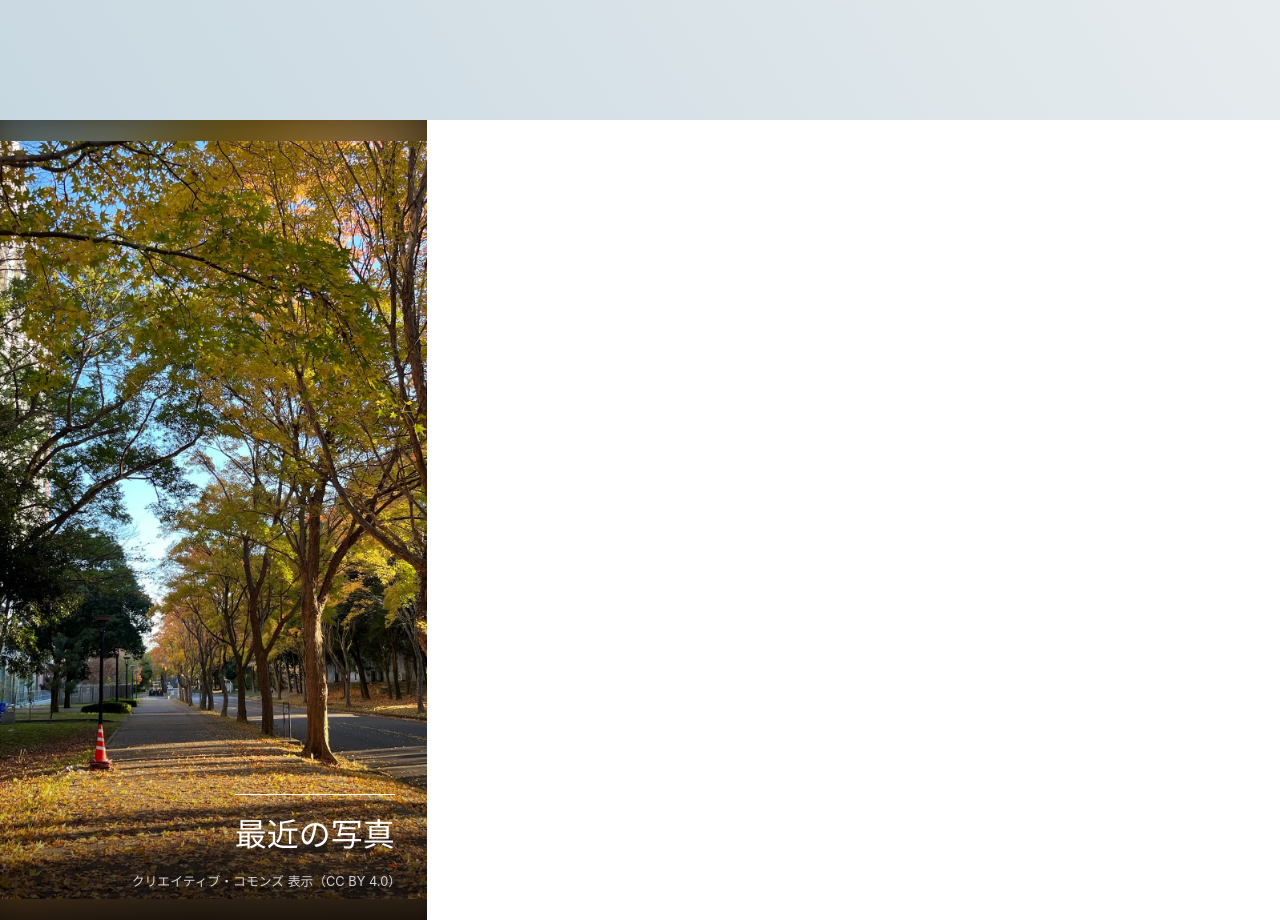
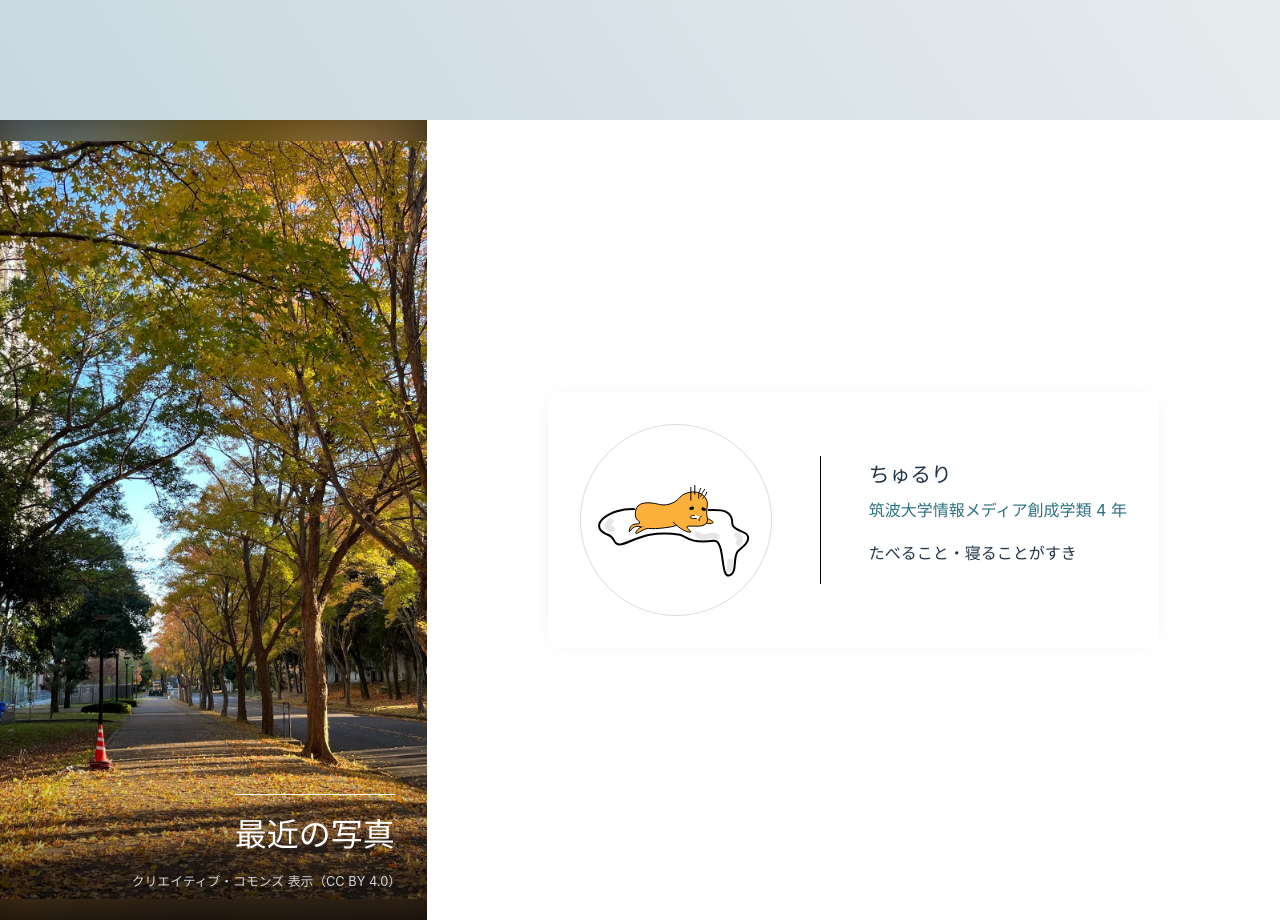
Before and after one commit to itsu-dev/https-itsu-dev2, a React (Vite) app: page / in a window 1280 px wide. Shown: the part 680-1600 px from the top of the page. Built offline with nearby package versions, Linux system fonts and the light colour scheme.

Commit message:
feat: 自己紹介の実装

```diff
--- /dev/null
+++ b/src/features/components/index/TopSection/Introduction/index.tsx
@@ -0,0 +1,24 @@
+import styles from "./styles.module.css";
+import React from "react";
+import useObserver from "../../../../../hooks/useObserver.ts";
+
+export default function Introduction() {
+
+    const ref = React.useRef<HTMLDivElement>(null);
+
+    useObserver(() => {
+        ref.current?.classList.add(styles.active);
+    }, ref, { threshold: 1.0 });
+
+    return (
+        <div ref={ref} className={styles.wrapper}>
+            <img className={styles.icon} src="/icon.svg" alt="自分のアイコン" />
+            <div className={styles.divider}></div>
+            <div className={styles.description}>
+                <h3>ちゅるり</h3>
+                <p className={styles.affiliation}>筑波大学情報メディア創成学類 4 年</p>
+                <p>たべること・寝ることがすき</p>
+            </div>
+        </div>
+    )
+}
--- /dev/null
+++ b/src/features/components/index/TopSection/Introduction/styles.module.css
@@ -0,0 +1,55 @@
+.wrapper {
+    display: flex;
+    justify-content: center;
+    align-items: center;
+    text-align: center;
+
+    background-color: white;
+    padding: 2rem;
+    box-shadow: 0 0 22px -15px #aaaaaa;
+    border-radius: 0.8rem;
+}
+
+.icon {
+    width: 12rem;
+    height: 12rem;
+    border: 1px solid #dddddd;
+    border-radius: 50%;
+    opacity: calc(var(--intro-active, 0));
+    transform: translateX(calc(var(--intro-active, -1) * -1rem + 1rem));
+
+    transition: opacity 0.3s cubic-bezier(0.77, 0, 0.175, 1), transform 0.3s cubic-bezier(0.77, 0, 0.175, 1);
+    transition-delay: 0.1s;
+}
+
+.divider {
+    width: 1px;
+    height: calc(var(--intro-active, 0) * 8rem);
+    margin: 0 3rem;
+    background-color: black;
+
+    transition: height 0.2s cubic-bezier(0.77, 0, 0.175, 1);
+}
+
+.description {
+    text-align: left;
+    opacity: calc(var(--intro-active, 0));
+    transform: translateX(calc(var(--intro-active, -0.5) * 0.5rem - 0.5rem));
+
+    transition: opacity 0.5s cubic-bezier(0.77, 0, 0.175, 1), transform 0.5s cubic-bezier(0.77, 0, 0.175, 1);
+    transition-delay: 0.1s;
+
+    h3 {
+        margin: 0;
+        font-size: 1.3rem;
+    }
+
+    .affiliation {
+        margin: 0.5rem 0 1.2rem;
+        color: #2d7282;
+    }
+}
+
+.active {
+    --intro-active: 1;
+}
--- a/src/features/components/index/TopSection/index.tsx
+++ b/src/features/components/index/TopSection/index.tsx
@@ -1,11 +1,18 @@
 import FullPageSection from "../../../../components/FullPageSection";
 import styles from "./styles.module.css";
 import RecentImages from "./RecentImages";
+import Introduction from "./Introduction";
+import React from "react";
 
 export default function TopSection() {
+    const ref = React.useRef<HTMLTableSectionElement>(null);
     return (
         <FullPageSection as="div" className={styles.wrapper}>
             <RecentImages />
+            <section ref={ref} className={styles.introduction}>
+                <h2 className="hidden">自己紹介</h2>
+                <Introduction />
+            </section>
         </FullPageSection>
     );
 }
--- a/src/features/components/index/TopSection/styles.module.css
+++ b/src/features/components/index/TopSection/styles.module.css
@@ -2,3 +2,25 @@
     display: grid;
     grid-template-columns: 1fr 2fr;
 }
+
+.introduction {
+    width: 100%;
+    height: 100%;
+
+    display: flex;
+    flex-direction: column;
+    justify-content: center;
+    align-items: center;
+}
+
+@media (max-width: 768px) {
+    .wrapper {
+        max-height: unset;
+        width: 100%;
+        height: 100%;
+
+        display: grid;
+        grid-template-columns: 1fr;
+        grid-template-rows: 1fr;
+    }
+}
--- /dev/null
+++ b/src/hooks/useObserver.ts
@@ -0,0 +1,27 @@
+import {RefObject, useEffect, useRef} from "react";
+
+export default function useObserver(
+  callback: IntersectionObserverCallback,
+  target: RefObject<HTMLElement | null>,
+  options?: IntersectionObserverInit,
+) {
+  const observer = useRef<IntersectionObserver | null>(null);
+
+  useEffect(() => {
+    observer.current = new IntersectionObserver((entry, observer) => {
+      const e = entry.find(e => e.target === target.current);
+      if (e && e.isIntersecting) {
+        callback(entry, observer);
+        observer.disconnect();
+      }
+    }, options);
+    if (target.current) {
+      observer.current?.observe(target.current);
+    }
+    return () => {
+      observer.current?.disconnect();
+    };
+  }, []);
+
+  return observer;
+}
--- a/src/index.css
+++ b/src/index.css
@@ -68,3 +68,7 @@ button:focus-visible {
     background-color: #f9f9f9;
   }
 }
+
+.hidden {
+  display: none;
+}
```
Also changed, not shown: public/icon.svg (added).
